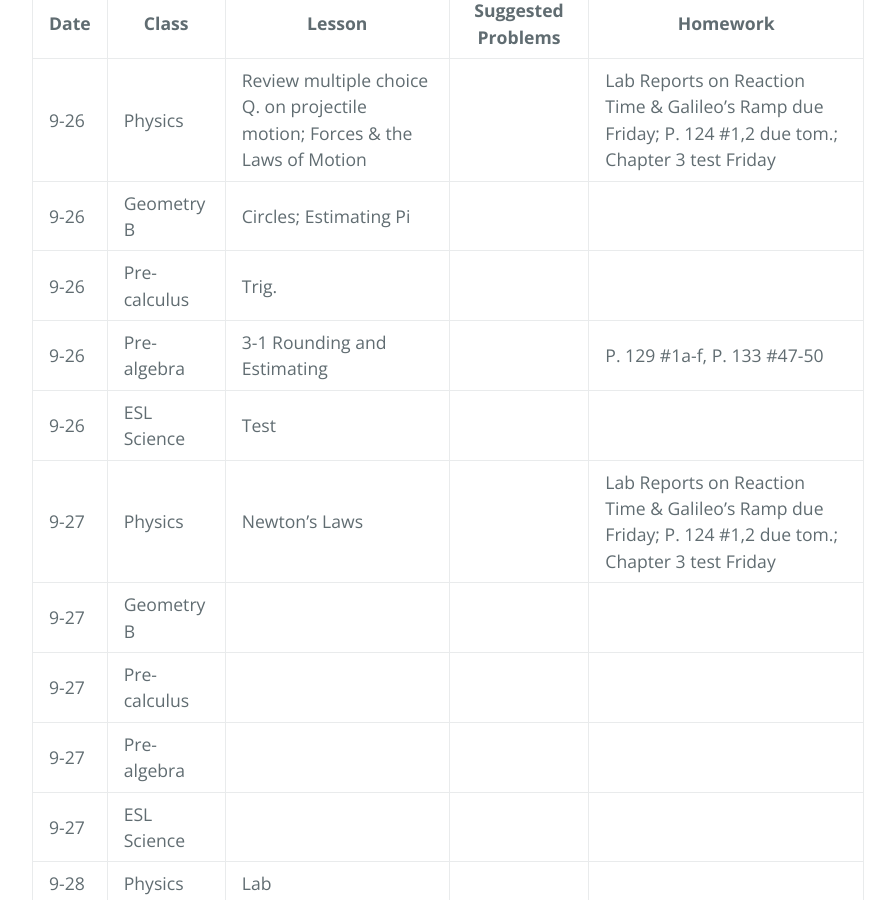
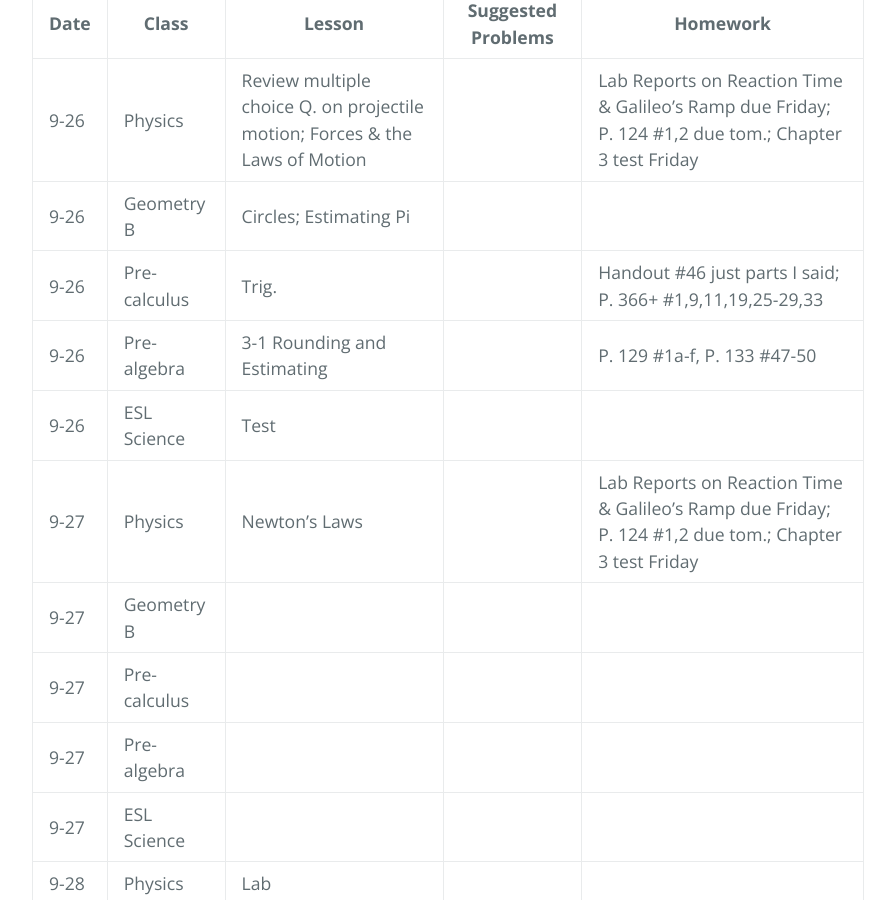
Before and after one commit to gpayoo/gpayoo, a Jekyll site: the page built from index.md, in a window 1280 px wide and 900 px high, scrolled down 580 px. Shown: the whole window, without its empty margins (192-1087 px from the left). Built offline with Jekyll 4.4.1, drawn with Linux system fonts in a browser that asks for light colours; our own code applies the rules of GitHub Pages for plain Markdown files.

Commit message:
Update index.md

```diff
--- a/index.md
+++ b/index.md
@@ -11,7 +11,7 @@ layout: default
 | ---- | ----- | ------ | -------- | ---
 | 9-26 | Physics | Review multiple choice Q. on projectile motion; Forces & the Laws of Motion | | Lab Reports on Reaction Time & Galileo's Ramp due Friday; P. 124 #1,2 due tom.; Chapter 3 test Friday
 | 9-26 | Geometry B | Circles; Estimating Pi | |  |
-| 9-26 | Pre-calculus | Trig.  | |
+| 9-26 | Pre-calculus | Trig.  | | Handout #46 just parts I said; P. 366+ #1,9,11,19,25-29,33
 | 9-26 | Pre-algebra | 3-1 Rounding and Estimating | | P. 129 #1a-f, P. 133 #47-50
 | 9-26 | ESL Science | Test |  |
 | 9-27 | Physics | Newton's Laws | |  Lab Reports on Reaction Time & Galileo's Ramp due Friday; P. 124 #1,2 due tom.; Chapter 3 test Friday
```
